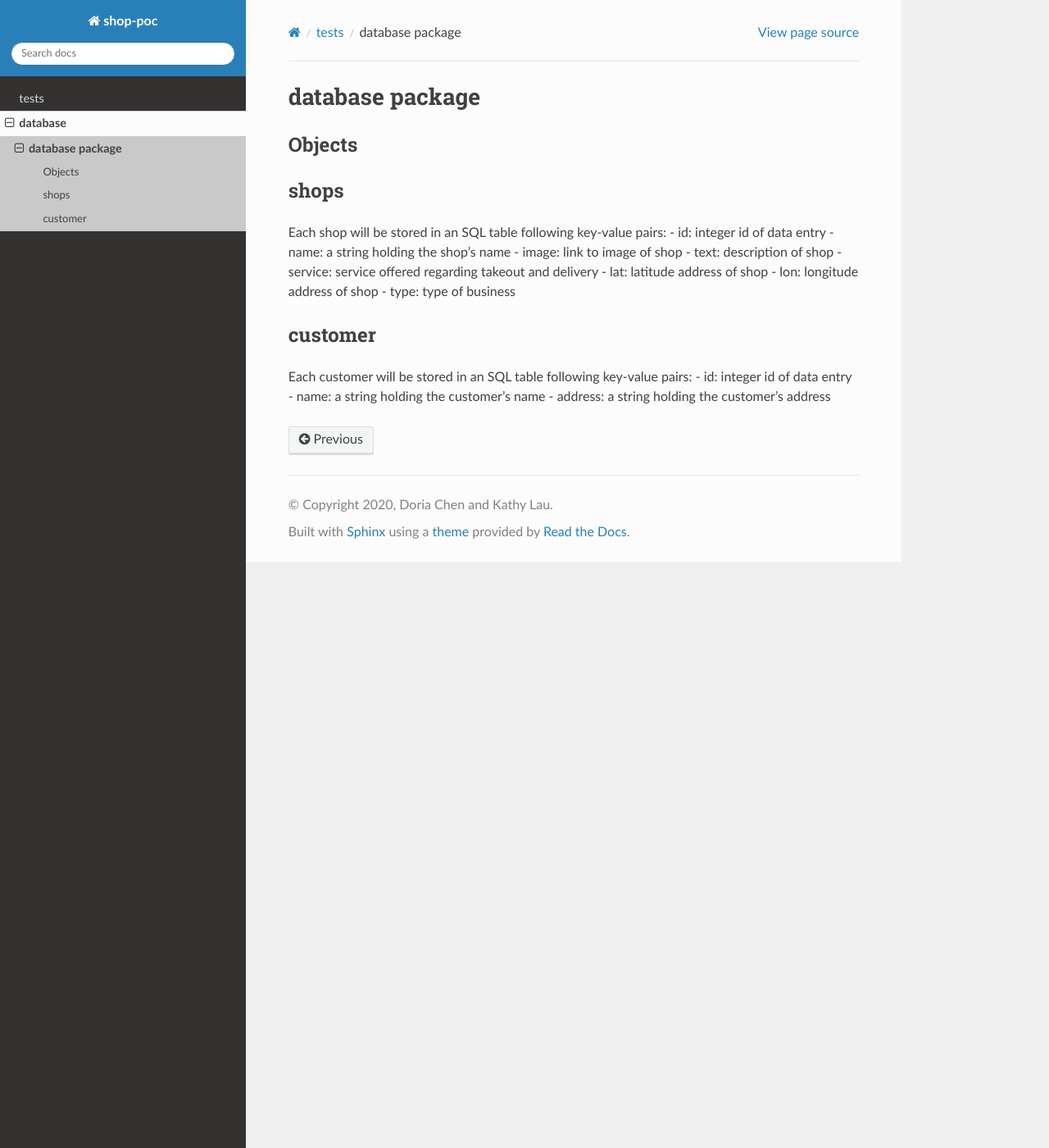
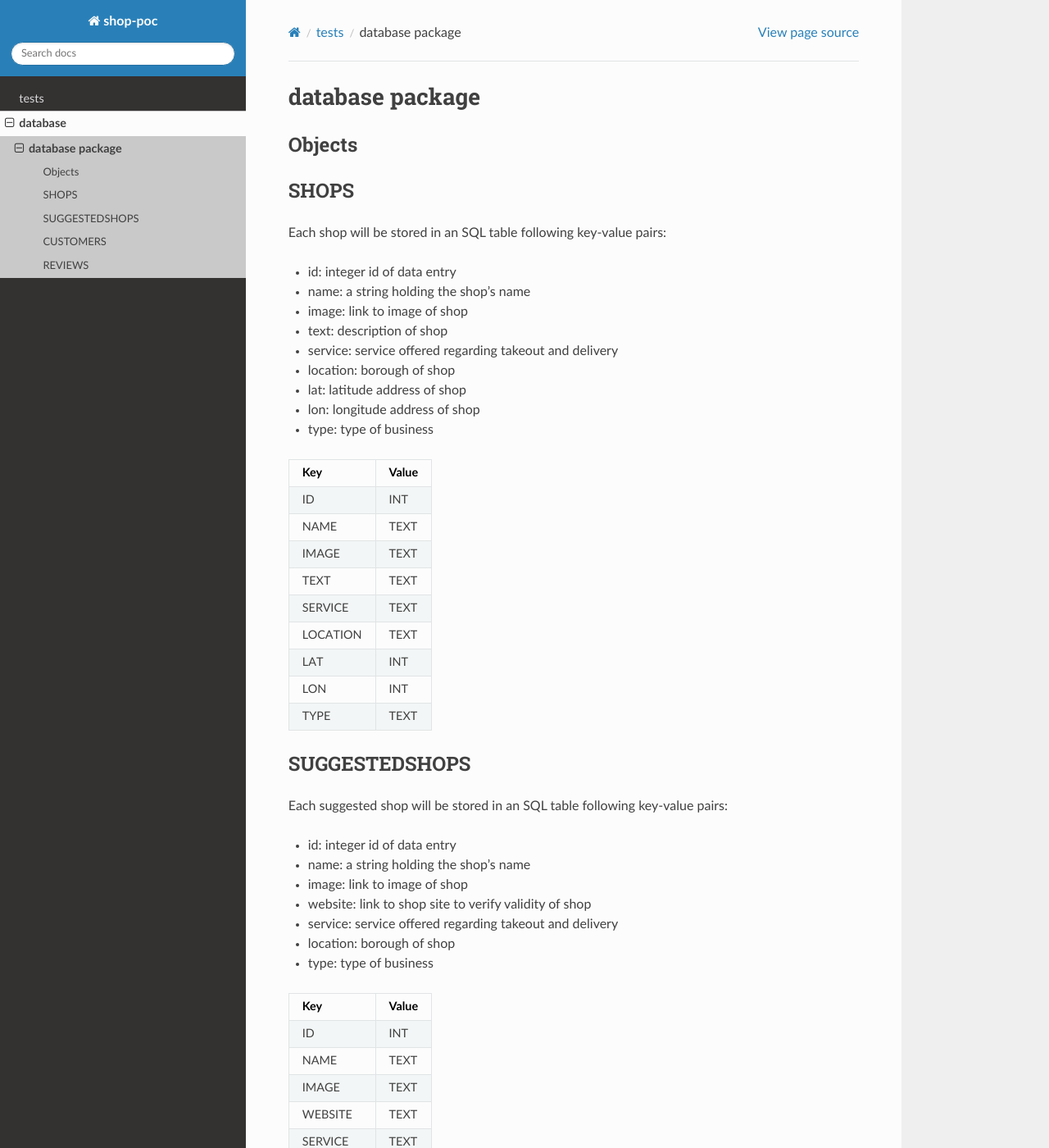
Before and after one commit to KathyLau/shop-poc, a Sphinx documentation site: the page built from docs/database.rst, in a window 1280 px wide and 1400 px high. Shown: the whole window at 82% size. Built offline with Sphinx 7.4.7 and the Read the Docs theme 2.0.0, drawn with Linux system fonts in a browser that asks for light colours; some of the changed text lies outside the part shown.

Commit message:
update database docs to reflect db structure

```diff
--- a/docs/database.rst
+++ b/docs/database.rst
@@ -4,23 +4,95 @@
 Objects
 ----------
 
-shops
-----------------
+SHOPS
+-------------
 
 Each shop will be stored in an SQL table following key-value pairs:
-- id: integer id of data entry
-- name: a string holding the shop's name
-- image: link to image of shop
-- text: description of shop
-- service: service offered regarding takeout and delivery
-- lat: latitude address of shop
-- lon: longitude address of shop
-- type: type of business
 
-customer
-----------------------
+* id: integer id of data entry
+* name: a string holding the shop's name
+* image: link to image of shop
+* text: description of shop
+* service: service offered regarding takeout and delivery
+* location: borough of shop
+* lat: latitude address of shop
+* lon: longitude address of shop
+* type: type of business
+
+==================   ============
+Key                  Value
+==================   ============
+ID                   INT
+NAME                 TEXT
+IMAGE                TEXT
+TEXT                 TEXT
+SERVICE              TEXT
+LOCATION             TEXT
+LAT                  INT
+LON                  INT
+TYPE                 TEXT
+==================   ============
+
+
+SUGGESTEDSHOPS
+-------------
+
+Each suggested shop will be stored in an SQL table following key-value pairs:
+
+* id: integer id of data entry
+* name: a string holding the shop's name
+* image: link to image of shop
+* website: link to shop site to verify validity of shop
+* service: service offered regarding takeout and delivery
+* location: borough of shop
+* type: type of business
+
+==================   ============
+Key                  Value
+==================   ============
+ID                   INT
+NAME                 TEXT
+IMAGE                TEXT
+WEBSITE              TEXT
+SERVICE              TEXT
+LOCATION             TEXT
+TYPE                 TEXT
+==================   ============
+
+CUSTOMERS
+-------------
 
 Each customer will be stored in an SQL table following key-value pairs:
-- id: integer id of data entry
-- name: a string holding the customer's name
-- address: a string holding the customer's address
+
+* id: integer id of data entry
+* name: a string holding the customer's name
+* address: a string holding the customer's address
+
+==================   ============
+Key                  Value
+==================   ============
+ID                   INT
+NAME                 TEXT
+EMAIL                TEXT
+==================   ============
+
+REVIEWS
+-------------
+
+Each customer review will be stored in an SQL table following key-value pairs:
+
+* id: integer id of data entry
+* reviewerid: integer id of customer who reviewed the shop
+* shopid: integer id of shop being reviewed
+* rating: an integer out of five
+* review: a string holding the customer's review
+
+==================   ============
+Key                  Value
+==================   ============
+ID                   INT
+REVIEWERID           INT
+SHOPID               INT
+RATING               INT
+REVIEW               TEXT
+==================   ============
```
